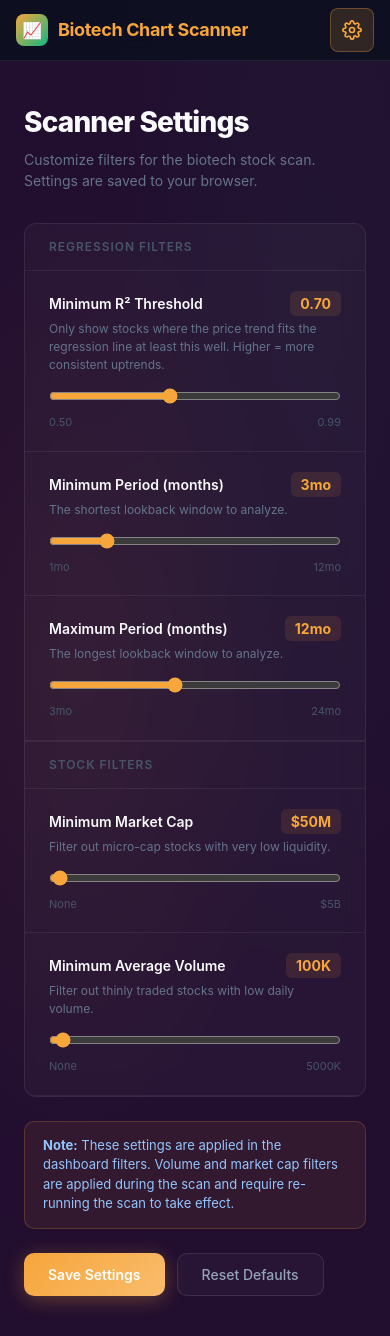
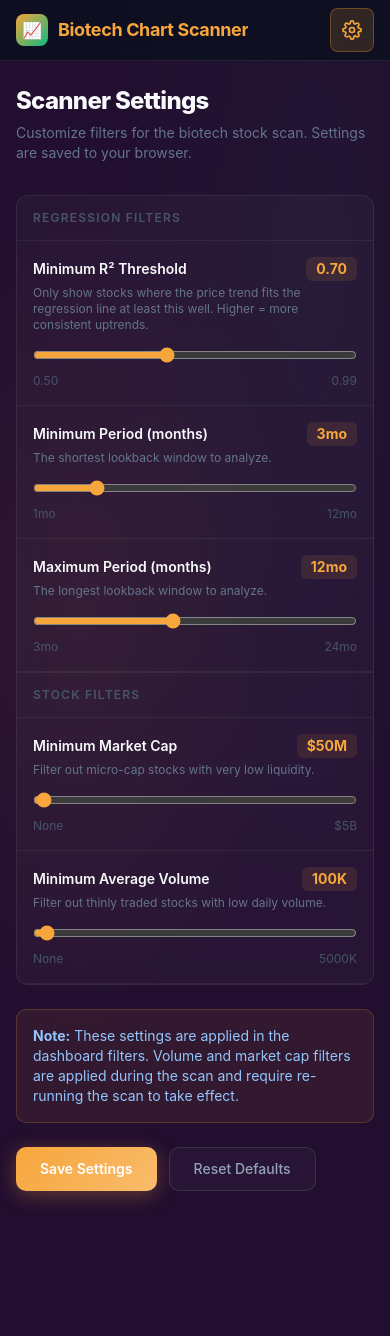
Before and after one commit to neurotrader2/chart-scan, a Next.js app: page /settings in a window 390 px wide. After the commit the page ends 1215 px from the top, so only its background shows below. Built offline with nearby package versions, Linux system fonts and the light colour scheme; no server answers.

Commit message:
feat(mobile): responsive settings page padding, slider cards, touch targets

```diff
--- a/src/app/settings/page.tsx
+++ b/src/app/settings/page.tsx
@@ -51,25 +51,12 @@ function SliderSetting({
   onChange: (v: number) => void;
 }) {
   return (
-    <div
-      style={{
-        padding: "20px 24px",
-        borderBottom: "1px solid rgba(255,255,255,0.06)",
-      }}
-    >
-      <div
-        style={{
-          display: "flex",
-          justifyContent: "space-between",
-          alignItems: "center",
-          marginBottom: "4px",
-        }}
-      >
-        <label style={{ fontSize: "14px", fontWeight: 600, color: "hsl(210 40% 98%)" }}>{label}</label>
+    <div className="p-4 sm:p-5 border-b border-white/[0.06]">
+      <div className="flex justify-between items-center mb-1">
+        <label className="text-sm font-semibold" style={{ color: "hsl(210 40% 98%)" }}>{label}</label>
         <span
+          className="text-sm font-bold shrink-0"
           style={{
-            fontSize: "14px",
-            fontWeight: 700,
             color: "hsl(34 92% 60%)",
             background: "hsl(34 92% 60% / 0.1)",
             padding: "2px 10px",
@@ -79,7 +66,7 @@ function SliderSetting({
           {format(value)}
         </span>
       </div>
-      <p style={{ fontSize: "12px", color: "#64748b", margin: "0 0 12px" }}>{description}</p>
+      <p className="text-xs m-0 mb-3" style={{ color: "#64748b" }}>{description}</p>
       <input
         type="range"
         min={min}
@@ -89,15 +76,7 @@ function SliderSetting({
         onChange={(e) => onChange(parseFloat(e.target.value))}
         style={{ width: "100%", accentColor: "hsl(34 92% 60%)" }}
       />
-      <div
-        style={{
-          display: "flex",
-          justifyContent: "space-between",
-          fontSize: "11px",
-          color: "#475569",
-          marginTop: "4px",
-        }}
-      >
+      <div className="flex justify-between text-xs mt-1" style={{ color: "#475569" }}>
         <span>{format(min)}</span>
         <span>{format(max)}</span>
       </div>
@@ -134,39 +113,24 @@ export default function SettingsPage() {
     <div style={{ minHeight: "100vh" }}>
       <Navigation />
 
-      <main style={{ maxWidth: "720px", margin: "0 auto", padding: "40px 24px" }}>
-        <div style={{ marginBottom: "32px" }}>
+      <main className="max-w-[720px] mx-auto px-4 py-6 sm:px-6 sm:py-10">
+        <div className="mb-8">
           <h1
-            style={{
-              fontSize: "28px",
-              fontWeight: 800,
-              color: "hsl(210 40% 98%)",
-              margin: "0 0 6px",
-              letterSpacing: "-0.03em",
-            }}
+            className="text-2xl sm:text-3xl font-extrabold m-0 mb-1.5"
+            style={{ color: "hsl(210 40% 98%)", letterSpacing: "-0.03em" }}
           >
             Scanner Settings
           </h1>
-          <p style={{ fontSize: "14px", color: "#64748b", margin: 0 }}>
+          <p className="text-sm m-0" style={{ color: "#64748b" }}>
             Customize filters for the biotech stock scan. Settings are saved to your browser.
           </p>
         </div>
 
         {/* Settings card */}
-        <div
-          className="glass-card"
-          style={{ overflow: "hidden", marginBottom: "24px" }}
-        >
+        <div className="glass-card overflow-hidden mb-6">
           <div
-            style={{
-              padding: "14px 24px",
-              borderBottom: "1px solid rgba(255,255,255,0.06)",
-              fontSize: "12px",
-              fontWeight: 600,
-              color: "#475569",
-              textTransform: "uppercase",
-              letterSpacing: "0.08em",
-            }}
+            className="px-4 sm:px-6 py-3.5 border-b border-white/[0.06] text-xs font-semibold uppercase tracking-widest"
+            style={{ color: "#475569" }}
           >
             Regression Filters
           </div>
@@ -205,16 +169,8 @@ export default function SettingsPage() {
           />
 
           <div
-            style={{
-              padding: "14px 24px",
-              borderBottom: "1px solid rgba(255,255,255,0.06)",
-              borderTop: "1px solid rgba(255,255,255,0.06)",
-              fontSize: "12px",
-              fontWeight: 600,
-              color: "#475569",
-              textTransform: "uppercase",
-              letterSpacing: "0.08em",
-            }}
+            className="px-4 sm:px-6 py-3.5 border-b border-white/[0.06] border-t border-t-white/[0.06] text-xs font-semibold uppercase tracking-widest"
+            style={{ color: "#475569" }}
           >
             Stock Filters
           </div>
@@ -244,14 +200,11 @@ export default function SettingsPage() {
 
         {/* Notice */}
         <div
+          className="rounded-[10px] p-4 text-sm mb-6"
           style={{
             background: "hsl(34 92% 60% / 0.08)",
             border: "1px solid hsl(34 92% 60% / 0.2)",
-            borderRadius: "10px",
-            padding: "14px 18px",
-            fontSize: "13px",
             color: "#93c5fd",
-            marginBottom: "24px",
           }}
         >
           <strong>Note:</strong> These settings are applied in the dashboard filters. Volume and
@@ -260,21 +213,14 @@ export default function SettingsPage() {
         </div>
 
         {/* Actions */}
-        <div style={{ display: "flex", gap: "12px" }}>
+        <div className="flex gap-3 flex-wrap">
           <button
             onClick={saveSettings}
+            className="min-h-[44px] px-6 rounded-[10px] text-sm font-semibold text-white border-none cursor-pointer transition-all duration-200"
             style={{
-              padding: "10px 24px",
-              borderRadius: "10px",
-              border: "none",
               background: saved
                 ? "linear-gradient(135deg, #10b981, #059669)"
                 : "linear-gradient(135deg, hsl(34 92% 60%), hsl(34 92% 70%))",
-              color: "#fff",
-              fontSize: "14px",
-              fontWeight: 600,
-              cursor: "pointer",
-              transition: "all 0.2s ease",
               boxShadow: saved ? "0 4px 20px rgba(16,185,129,0.3)" : "0 4px 20px hsl(34 92% 60% / 0.3)",
             }}
           >
@@ -282,15 +228,11 @@ export default function SettingsPage() {
           </button>
           <button
             onClick={resetDefaults}
+            className="min-h-[44px] px-6 rounded-[10px] text-sm font-medium cursor-pointer"
             style={{
-              padding: "10px 24px",
-              borderRadius: "10px",
               border: "1px solid rgba(255,255,255,0.1)",
               background: "rgba(255,255,255,0.03)",
               color: "#94a3b8",
-              fontSize: "14px",
-              fontWeight: 500,
-              cursor: "pointer",
             }}
           >
             Reset Defaults
```
